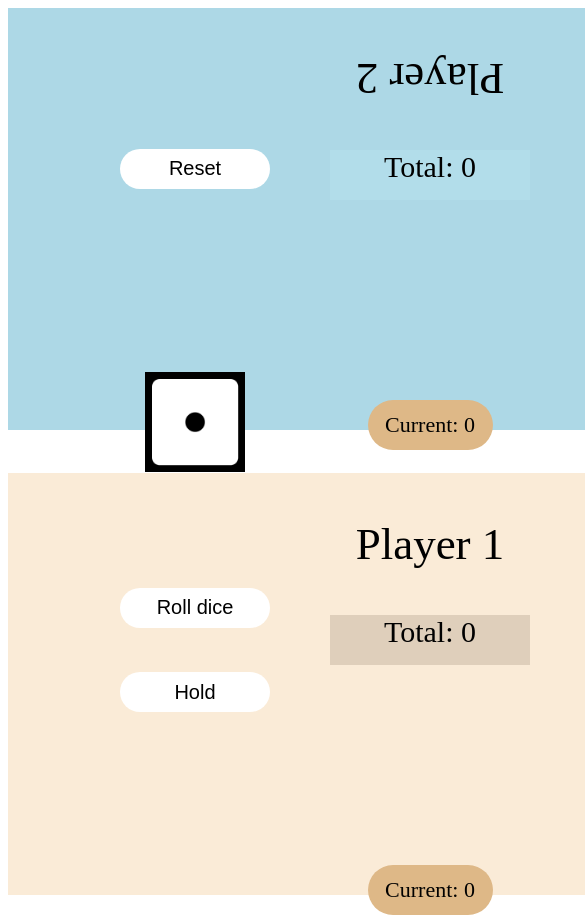
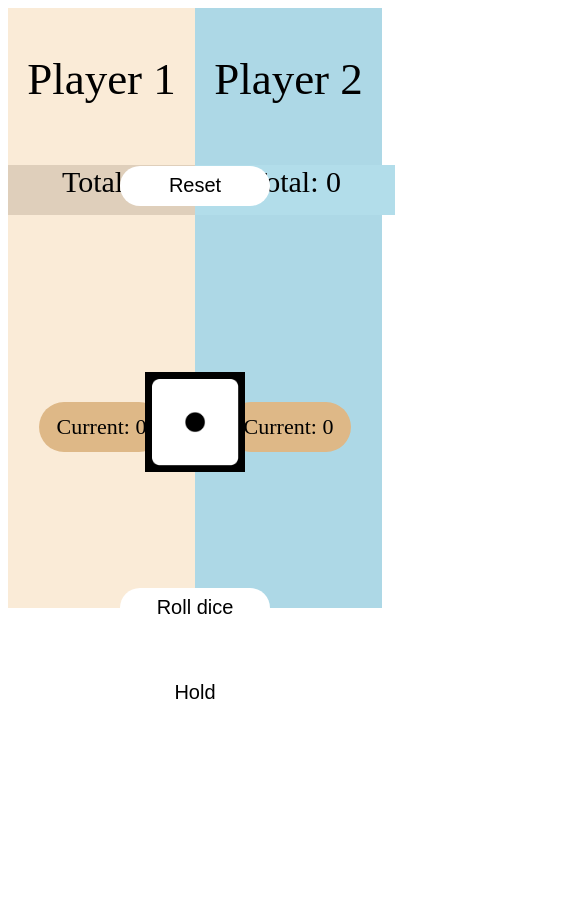
Before and after one commit to AlexanderBlom1/JsProjekt, a plain HTML site: page JsProjekt/index.html in a window 390 px wide. Shown: the top 915 px of the page, 585 px wide, since content can reach past the window. After the commit the page ends 844 px from the top, so only its background shows below. Drawn offline with Linux system fonts and the light colour scheme.

Commit message:
Update index.css

```diff
--- a/JsProjekt/index.css
+++ b/JsProjekt/index.css
@@ -178,7 +178,7 @@ background-color: antiquewhite;
         justify-self: center;
         align-items: center;
         font-size: 22px;
-        margin-top: 200px;
+        margin-top: 187px;
         background-color: burlywood;
         height: 50px;
         width: 125px;
@@ -192,64 +192,48 @@ background-color: antiquewhite;
         justify-self: center;
         align-items: center;
         font-size: 22px;
-        margin-top: 200px;
+        margin-top: 187px;
         background-color: burlywood;
         height: 50px;
         width: 125px;
         border-radius: 25px;
         padding-bottom: 15px;
     }
-}
 
-@media (max-width: 590px) {
-
-#header{
-    display: flex;
-    flex-direction: column-reverse;
+    #totalScoreSpelare1{
+    font-size: 30px;
+    display: inline-block;
+    margin-top: 15px;
+    height: 50px;
+    width: 200px;
 
 }
 
-#player1div{
-    background-color: antiquewhite;
-    width: 100vh;
-    height: 50vh;
-    text-align: center;
-
+#totalScoreSpelare2{
+    font-size: 30px;
+    display: inline-block;
+    margin-top: 15px;
+    height: 50px;
+    width: 200px;
 }
 
-#player2div{
-    background-color: lightblue;
-    width: 100vh;
-    height: 50vh;
-    text-align: center;
-}
+#reset{
+    position: absolute;
+    top: 22%;
+    left: 50%;
+    transform: translate(-50%, -50%);
+    border: none;
+    background-color: white;
+    height: 40px;
+    width: 150px;
+    border-radius: 20px;
+    font-size: 20px;
+    cursor: pointer;
 
-.title1{
-    font-size: 45px;
-
-}
-
-.title2{
-    font-size: 45px;
-    transform: scale(-1);
 }
 
 
 
 
 
-
-
-
-
-
-
-
-
-
-
-
-
-
-
 }
```
